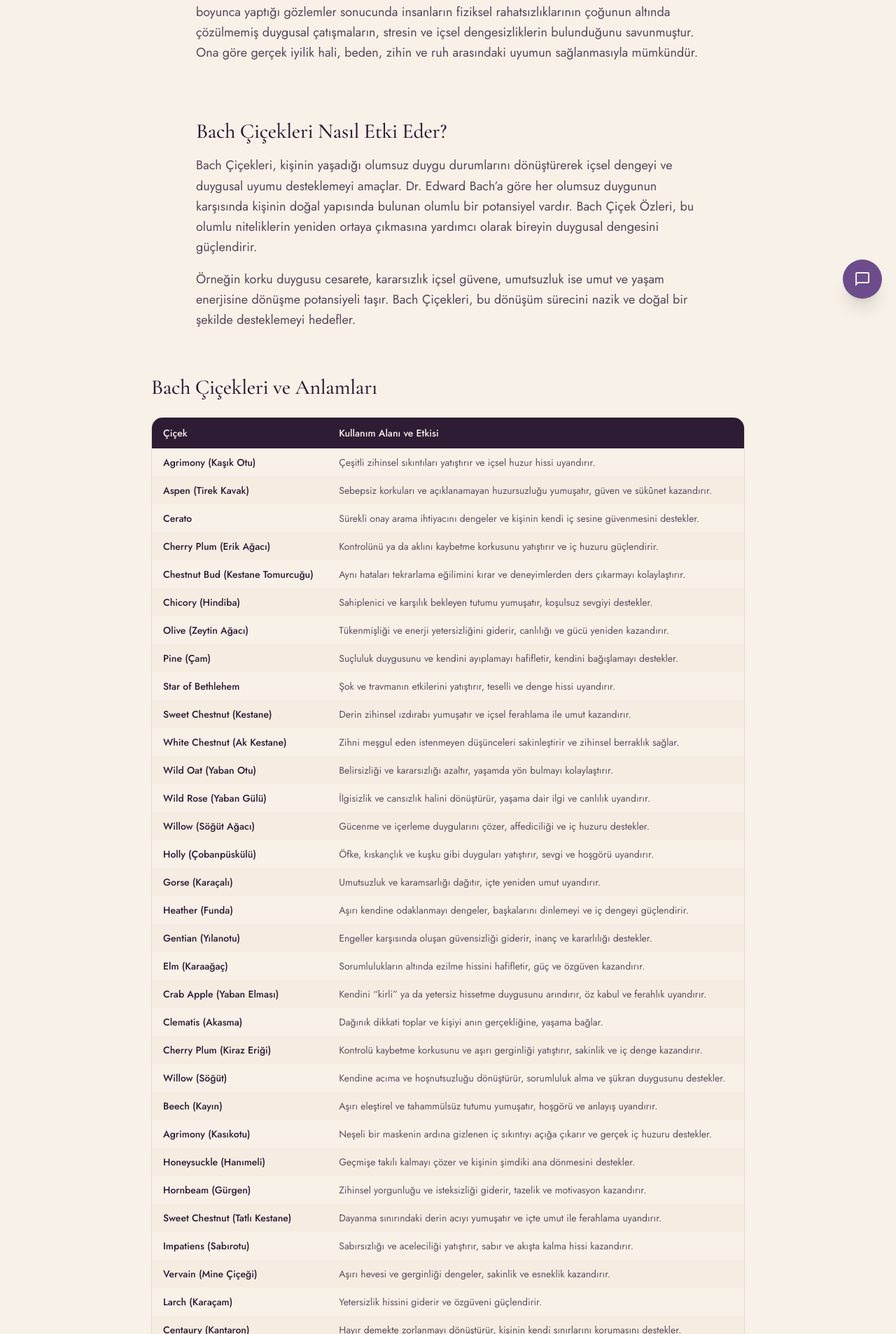
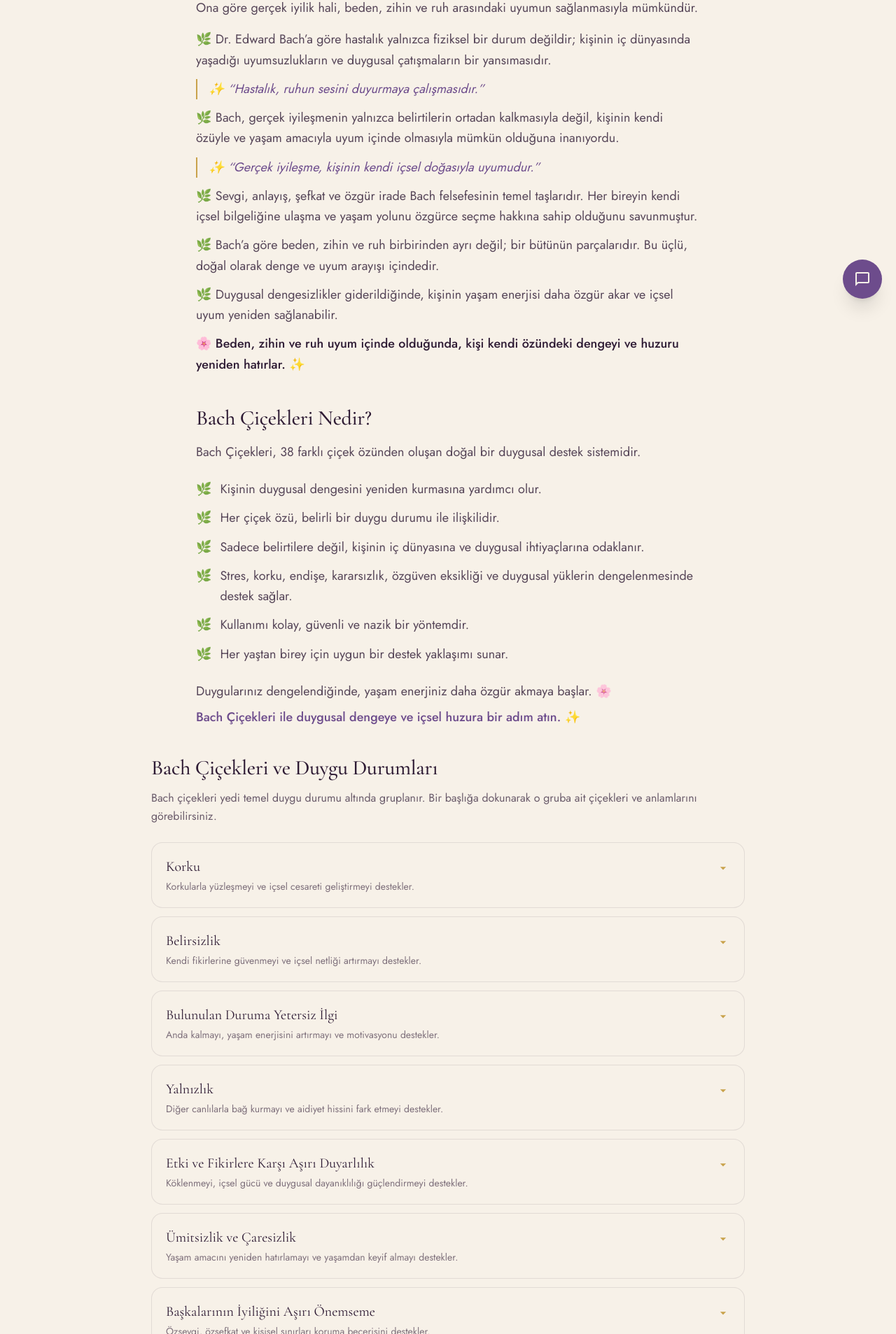
Before and after one commit to muhsinba/site-hale, a Next.js app: page /bach-cicekleri in a window 1280 px wide. Shown: the part 353-2260 px from the top of the page at 70% size. Built offline with nearby package versions, Linux system fonts and the light colour scheme.

Commit message:
Bach page: philosophy section, grouped flower accordion, tighter spacing

```diff
--- a/src/app/bach-cicekleri/page.tsx
+++ b/src/app/bach-cicekleri/page.tsx
@@ -30,15 +30,15 @@ export default function BachCicekleriPage() {
 
       <main className="bg-cream">
         {/* Hero */}
-        <section className="mx-auto max-w-3xl px-6 pt-16 pb-10 text-center md:pt-24">
+        <section className="mx-auto max-w-3xl px-6 pt-10 pb-4 text-center md:pt-14">
           <p className="mb-3 text-sm uppercase tracking-[0.2em] text-gold">
             Bütünsel Şifa
           </p>
-          <h1 className="text-4xl md:text-6xl">Bach Çiçekleri Nedir?</h1>
+          <h1 className="text-4xl md:text-6xl">Bach Çiçekleri ve Felsefesi</h1>
         </section>
 
         {/* Intro (real content) */}
-        <section className="mx-auto max-w-3xl px-6 pb-12">
+        <section className="mx-auto max-w-3xl px-6 pb-6">
           <p className="text-lg leading-relaxed text-plum/80">
             Bach Çiçekleri (Bach Flower Remedies), İngiliz doktor, bakteriyolog
             ve homeopat Dr. Edward Bach tarafından 1930’lu yıllarda geliştirilmiş
@@ -48,108 +48,207 @@ export default function BachCicekleriPage() {
             dengesizliklerin bulunduğunu savunmuştur. Ona göre gerçek iyilik
             hali, beden, zihin ve ruh arasındaki uyumun sağlanmasıyla mümkündür.
           </p>
+          <div className="mt-4 space-y-3 text-lg leading-relaxed text-plum/80">
+            <p>
+              🌿 Dr. Edward Bach’a göre hastalık yalnızca fiziksel bir durum
+              değildir; kişinin iç dünyasında yaşadığı uyumsuzlukların ve
+              duygusal çatışmaların bir yansımasıdır.
+            </p>
+            <p className="border-l-2 border-gold pl-4 italic text-purple">
+              ✨ “Hastalık, ruhun sesini duyurmaya çalışmasıdır.”
+            </p>
+            <p>
+              🌿 Bach, gerçek iyileşmenin yalnızca belirtilerin ortadan
+              kalkmasıyla değil, kişinin kendi özüyle ve yaşam amacıyla uyum
+              içinde olmasıyla mümkün olduğuna inanıyordu.
+            </p>
+            <p className="border-l-2 border-gold pl-4 italic text-purple">
+              ✨ “Gerçek iyileşme, kişinin kendi içsel doğasıyla uyumudur.”
+            </p>
+            <p>
+              🌿 Sevgi, anlayış, şefkat ve özgür irade Bach felsefesinin temel
+              taşlarıdır. Her bireyin kendi içsel bilgeliğine ulaşma ve yaşam
+              yolunu özgürce seçme hakkına sahip olduğunu savunmuştur.
+            </p>
+            <p>
+              🌿 Bach’a göre beden, zihin ve ruh birbirinden ayrı değil; bir
+              bütünün parçalarıdır. Bu üçlü, doğal olarak denge ve uyum arayışı
+              içindedir.
+            </p>
+            <p>
+              🌿 Duygusal dengesizlikler giderildiğinde, kişinin yaşam enerjisi
+              daha özgür akar ve içsel uyum yeniden sağlanabilir.
+            </p>
+            <p className="font-medium text-plum">
+              🌸 Beden, zihin ve ruh uyum içinde olduğunda, kişi kendi özündeki
+              dengeyi ve huzuru yeniden hatırlar. ✨
+            </p>
+          </div>
         </section>
 
-        {/* ===================================================================
-            TEXT SECTION TEMPLATE — duplicate this block for each new topic.
-            Replace the heading and paragraph(s) with your own content.
-            =================================================================== */}
-        <section className="mx-auto max-w-3xl px-6 py-8">
-          <h2 className="text-3xl text-plum">Bach Çiçekleri Nasıl Etki Eder?</h2>
+        <section className="mx-auto max-w-3xl px-6 py-5">
+          <h2 className="text-3xl text-plum">Bach Çiçekleri Nedir?</h2>
           <p className="mt-4 text-lg leading-relaxed text-plum/80">
-            Bach Çiçekleri, kişinin yaşadığı olumsuz duygu durumlarını
-            dönüştürerek içsel dengeyi ve duygusal uyumu desteklemeyi amaçlar.
-            Dr. Edward Bach’a göre her olumsuz duygunun karşısında kişinin doğal
-            yapısında bulunan olumlu bir potansiyel vardır. Bach Çiçek Özleri,
-            bu olumlu niteliklerin yeniden ortaya çıkmasına yardımcı olarak
-            bireyin duygusal dengesini güçlendirir.
+            Bach Çiçekleri, 38 farklı çiçek özünden oluşan doğal bir duygusal
+            destek sistemidir.
           </p>
-          <p className="mt-4 text-lg leading-relaxed text-plum/80">
-            Örneğin korku duygusu cesarete, kararsızlık içsel güvene, umutsuzluk
-            ise umut ve yaşam enerjisine dönüşme potansiyeli taşır. Bach
-            Çiçekleri, bu dönüşüm sürecini nazik ve doğal bir şekilde
-            desteklemeyi hedefler.
+          <ul className="mt-6 space-y-3 text-lg leading-relaxed text-plum/80">
+            {[
+              "Kişinin duygusal dengesini yeniden kurmasına yardımcı olur.",
+              "Her çiçek özü, belirli bir duygu durumu ile ilişkilidir.",
+              "Sadece belirtilere değil, kişinin iç dünyasına ve duygusal ihtiyaçlarına odaklanır.",
+              "Stres, korku, endişe, kararsızlık, özgüven eksikliği ve duygusal yüklerin dengelenmesinde destek sağlar.",
+              "Kullanımı kolay, güvenli ve nazik bir yöntemdir.",
+              "Her yaştan birey için uygun bir destek yaklaşımı sunar.",
+            ].map((item) => (
+              <li key={item} className="flex gap-3">
+                <span aria-hidden>🌿</span>
+                <span>{item}</span>
+              </li>
+            ))}
+          </ul>
+          <p className="mt-6 text-lg leading-relaxed text-plum/80">
+            Duygularınız dengelendiğinde, yaşam enerjiniz daha özgür akmaya
+            başlar. 🌸
+          </p>
+          <p className="mt-2 text-lg font-medium leading-relaxed text-purple">
+            Bach Çiçekleri ile duygusal dengeye ve içsel huzura bir adım atın. ✨
           </p>
         </section>
 
         {/* Bach flowers reference table */}
-        <section className="mx-auto max-w-4xl px-6 py-8">
-          <h2 className="text-3xl text-plum">Bach Çiçekleri ve Anlamları</h2>
-          <div className="mt-6 overflow-x-auto rounded-2xl border border-plum/10">
-            <table className="w-full border-collapse text-left text-sm">
-              <thead>
-                <tr className="bg-plum text-cream">
-                  <th className="px-4 py-3 font-medium">Çiçek</th>
-                  <th className="px-4 py-3 font-medium">Kullanım Alanı ve Etkisi</th>
-                </tr>
-              </thead>
-              <tbody>
-                {(
-                  [
-                    ["Agrimony (Kaşık Otu)", "Çeşitli zihinsel sıkıntıları yatıştırır ve içsel huzur hissi uyandırır."],
-                    ["Aspen (Tirek Kavak)", "Sebepsiz korkuları ve açıklanamayan huzursuzluğu yumuşatır, güven ve sükûnet kazandırır."],
-                    ["Cerato", "Sürekli onay arama ihtiyacını dengeler ve kişinin kendi iç sesine güvenmesini destekler."],
-                    ["Cherry Plum (Erik Ağacı)", "Kontrolünü ya da aklını kaybetme korkusunu yatıştırır ve iç huzuru güçlendirir."],
-                    ["Chestnut Bud (Kestane Tomurcuğu)", "Aynı hataları tekrarlama eğilimini kırar ve deneyimlerden ders çıkarmayı kolaylaştırır."],
-                    ["Chicory (Hindiba)", "Sahiplenici ve karşılık bekleyen tutumu yumuşatır, koşulsuz sevgiyi destekler."],
-                    ["Olive (Zeytin Ağacı)", "Tükenmişliği ve enerji yetersizliğini giderir, canlılığı ve gücü yeniden kazandırır."],
-                    ["Pine (Çam)", "Suçluluk duygusunu ve kendini ayıplamayı hafifletir, kendini bağışlamayı destekler."],
-                    ["Star of Bethlehem", "Şok ve travmanın etkilerini yatıştırır, teselli ve denge hissi uyandırır."],
-                    ["Sweet Chestnut (Kestane)", "Derin zihinsel ızdırabı yumuşatır ve içsel ferahlama ile umut kazandırır."],
-                    ["White Chestnut (Ak Kestane)", "Zihni meşgul eden istenmeyen düşünceleri sakinleştirir ve zihinsel berraklık sağlar."],
-                    ["Wild Oat (Yaban Otu)", "Belirsizliği ve kararsızlığı azaltır, yaşamda yön bulmayı kolaylaştırır."],
-                    ["Wild Rose (Yaban Gülü)", "İlgisizlik ve cansızlık halini dönüştürür, yaşama dair ilgi ve canlılık uyandırır."],
-                    ["Willow (Söğüt Ağacı)", "Gücenme ve içerleme duygularını çözer, affediciliği ve iç huzuru destekler."],
-                    ["Holly (Çobanpüskülü)", "Öfke, kıskançlık ve kuşku gibi duyguları yatıştırır, sevgi ve hoşgörü uyandırır."],
-                    ["Gorse (Karaçalı)", "Umutsuzluk ve karamsarlığı dağıtır, içte yeniden umut uyandırır."],
-                    ["Heather (Funda)", "Aşırı kendine odaklanmayı dengeler, başkalarını dinlemeyi ve iç dengeyi güçlendirir."],
-                    ["Gentian (Yılanotu)", "Engeller karşısında oluşan güvensizliği giderir, inanç ve kararlılığı destekler."],
-                    ["Elm (Karaağaç)", "Sorumlulukların altında ezilme hissini hafifletir, güç ve özgüven kazandırır."],
-                    ["Crab Apple (Yaban Elması)", "Kendini “kirli” ya da yetersiz hissetme duygusunu arındırır, öz kabul ve ferahlık uyandırır."],
-                    ["Clematis (Akasma)", "Dağınık dikkati toplar ve kişiyi anın gerçekliğine, yaşama bağlar."],
-                    ["Cherry Plum (Kiraz Eriği)", "Kontrolü kaybetme korkusunu ve aşırı gerginliği yatıştırır, sakinlik ve iç denge kazandırır."],
-                    ["Willow (Söğüt)", "Kendine acıma ve hoşnutsuzluğu dönüştürür, sorumluluk alma ve şükran duygusunu destekler."],
-                    ["Beech (Kayın)", "Aşırı eleştirel ve tahammülsüz tutumu yumuşatır, hoşgörü ve anlayış uyandırır."],
-                    ["Agrimony (Kasıkotu)", "Neşeli bir maskenin ardına gizlenen iç sıkıntıyı açığa çıkarır ve gerçek iç huzuru destekler."],
-                    ["Honeysuckle (Hanımeli)", "Geçmişe takılı kalmayı çözer ve kişinin şimdiki ana dönmesini destekler."],
-                    ["Hornbeam (Gürgen)", "Zihinsel yorgunluğu ve isteksizliği giderir, tazelik ve motivasyon kazandırır."],
-                    ["Sweet Chestnut (Tatlı Kestane)", "Dayanma sınırındaki derin acıyı yumuşatır ve içte umut ile ferahlama uyandırır."],
-                    ["Impatiens (Sabırotu)", "Sabırsızlığı ve aceleciliği yatıştırır, sabır ve akışta kalma hissi kazandırır."],
-                    ["Vervain (Mine Çiçeği)", "Aşırı hevesi ve gerginliği dengeler, sakinlik ve esneklik kazandırır."],
-                    ["Larch (Karaçam)", "Yetersizlik hissini giderir ve özgüveni güçlendirir."],
-                    ["Centaury (Kantaron)", "Hayır demekte zorlanmayı dönüştürür, kişinin kendi sınırlarını korumasını destekler."],
-                    ["Mimulus", "Bilinen korkuları ve çekingenliği yatıştırır, cesaret ve sükûnet kazandırır."],
-                    ["Walnut (Ceviz)", "Değişim ve yeni başlangıçlarda kişiyi dış etkilerden korur, uyum sağlamayı kolaylaştırır."],
-                    ["Mustard (Hardal)", "Nedeni belirsiz hüzün ve karamsarlığı dağıtır, içte aydınlık ve neşe uyandırır."],
-                    ["Water Violet (Su Menekşesi)", "Mesafeli ve yalnızlığa eğilimli tutumu yumuşatır, sıcaklık ve paylaşımı destekler."],
-                    ["Red Chestnut (Kızıl Kestane)", "Sevdikleri için duyulan aşırı kaygıyı yatıştırır, güven ve iç sükûnet kazandırır."],
-                    ["White Chestnut (Ak Kestane)", "Sürekli dönüp duran rahatsız edici düşünceleri sakinleştirir ve zihinsel dinginlik sağlar."],
-                    ["Rock Rose (Kaya Gülü)", "Yoğun korku, panik ve dehşet hissini yatıştırır, cesaret ve sükûnet kazandırır."],
-                    ["Wild Oat (Yaban Yulafı)", "Yaşam yönüne dair kararsızlığı giderir, amaç ve berraklık kazandırır."],
-                    ["Rock Water", "Aşırı katılığı ve kendine sertliği yumuşatır, esneklik ve içsel akışı destekler."],
-                    ["Wild Rose (Yaban Gülü)", "Teslimiyet ve isteksizlik halini dönüştürür, yaşama ilgi ve canlılık uyandırır."],
-                    ["Scleranthus", "Kararsızlığı ve ani ruh hali dalgalanmalarını dengeler, denge ve kararlılık kazandırır."],
-                    ["Star of Bethlehem (Akyıldız)", "Şok ve travmanın ardından gelen umutsuzluğu yatıştırır, teselli ve iç denge uyandırır."],
-                    ["Vine (Üzüm)", "Baskın ve hükmedici eğilimleri yumuşatır, anlayışlı ve ilham veren liderliği destekler."],
-                  ] as const
-                ).map(([name, meaning], i) => (
-                  <tr key={i} className="odd:bg-cream even:bg-cream-deep/40">
-                    <td className="px-4 py-2.5 align-top font-medium text-plum">
-                      {name}
-                    </td>
-                    <td className="px-4 py-2.5 align-top text-plum/75">
-                      {meaning}
-                    </td>
-                  </tr>
-                ))}
-              </tbody>
-            </table>
+        <section className="mx-auto max-w-4xl px-6 py-5">
+          <h2 className="text-3xl text-plum">Bach Çiçekleri ve Duygu Durumları</h2>
+          <p className="mt-3 leading-relaxed text-plum/70">
+            Bach çiçekleri yedi temel duygu durumu altında gruplanır. Bir başlığa
+            dokunarak o gruba ait çiçekleri ve anlamlarını görebilirsiniz.
+          </p>
+          <div className="mt-6 space-y-3">
+            {[
+              {
+                title: "Korku",
+                supports:
+                  "Korkularla yüzleşmeyi ve içsel cesareti geliştirmeyi destekler.",
+                flowers: [
+                  ["Aspen", "Sebebi bilinmeyen, açıklanamayan korkular ve huzursuzluk durumlarında destekleyicidir."],
+                  ["Cherry Plum", "Kontrolü kaybetme korkusu, taşkın duygular ve içsel baskı hissiyle ilişkilidir."],
+                  ["Mimulus", "Belirli korkular, fobiler ve günlük yaşamda tanımlanabilen endişelerle ilgilidir."],
+                  ["Rock Rose", "Yoğun panik, korku ve kriz anlarında yaşanan aşırı korku durumlarını temsil eder."],
+                  ["Red Chestnut", "Sevdiklerine yönelik aşırı endişe, koruma isteği ve kaygı durumlarında kullanılır."],
+                ],
+              },
+              {
+                title: "Belirsizlik",
+                supports:
+                  "Kendi fikirlerine güvenmeyi ve içsel netliği artırmayı destekler.",
+                flowers: [
+                  ["Cerato", "Kendi kararlarından sürekli şüphe eden, içsel güven eksikliği yaşayan kişilerle ilişkilidir."],
+                  ["Gentian", "Geçmiş hayal kırıklıkları ve başarısızlıklara takılarak motivasyon kaybı yaşayan kişiler için kullanılır."],
+                  ["Gorse", "Umudunu yitirmiş, çaresizlik hissi içinde olan ve yeniden deneme gücü bulmakta zorlanan bireyleri temsil eder."],
+                  ["Hornbeam", "Günlük yaşamı erteleme eğiliminde olan, zihinsel yorgunluk ve isteksizlik yaşayan kişilerle ilişkilidir."],
+                  ["Scleranthus", "İçsel kararsızlık yaşayan, iki seçenek arasında gidip gelen ve netlik bulmakta zorlanan kişiler için kullanılır."],
+                  ["Wild Oat", "Hayat yönünü belirlemekte zorlanan, hangi yöne ilerleyeceğini bilemeyen kişilerle ilişkilidir."],
+                ],
+              },
+              {
+                title: "Bulunulan Duruma Yetersiz İlgi",
+                supports:
+                  "Anda kalmayı, yaşam enerjisini artırmayı ve motivasyonu destekler.",
+                flowers: [
+                  ["Clematis", "Hayal dünyasında yaşayan, sık sık dalıp giden ve düş kuran kişileri temsil eder."],
+                  ["Chestnut Bud", "Deneyimlerinden yeterince ders alamayan ve aynı hataları tekrar eden kişiler için destekleyicidir."],
+                  ["Honeysuckle", "Geçmişe bağlı yaşayan, eski zamanları özleyen ve zihinsel olarak geçmişte kalan kişilerle ilişkilidir."],
+                  ["Olive", "Zihinsel ve fiziksel tükenmişlik, aşırı yorgunluk ve enerji düşüklüğü durumlarını temsil eder."],
+                  ["Mustard", "Sebepsiz görünen derin hüzün, ani gelen duygusal çökkünlük halleriyle ilişkilidir."],
+                  ["White Chestnut", "Zihinde sürekli tekrar eden düşünceler, zihinsel yoğunluk ve içsel gürültü durumlarında kullanılır."],
+                  ["Wild Rose", "Duygusal donukluk, ilgisizlik, isteksizlik ve yaşamdan vazgeçmişlik hissini temsil eder."],
+                ],
+              },
+              {
+                title: "Yalnızlık",
+                supports:
+                  "Diğer canlılarla bağ kurmayı ve aidiyet hissini fark etmeyi destekler.",
+                flowers: [
+                  ["Heather", "Sürekli konuşma ihtiyacı duyan, yalnız kalmakta zorlanan ve başkalarının ilgisini sürekli arayan kişileri temsil eder."],
+                  ["Impatiens", "Sabırsızlık, tahammülsüzlük ve alınganlık nedeniyle yalnız çalışmayı veya kendi başına olmayı tercih eden kişilerle ilişkilidir."],
+                  ["Water Violet", "Kendi iç dünyasında huzurlu, bağımsız, sessiz ve mesafeli kişileri temsil eder; yalnızlığı bilinçli olarak seçebilir, içsel dengeye önem verirler."],
+                ],
+              },
+              {
+                title: "Etki ve Fikirlere Karşı Aşırı Duyarlılık",
+                supports:
+                  "Köklenmeyi, içsel gücü ve duygusal dayanıklılığı güçlendirmeyi destekler.",
+                flowers: [
+                  ["Agrimony", "Dışarıdan neşeli ve güler yüzlü görünürken, iç dünyasında çatışmalar yaşayan ve sorunlarını gizlemeyi tercih eden kişileri temsil eder."],
+                  ["Centaury", "“Hayır” diyemeyen, başkalarının isteklerine kolayca boyun eğen ve kendi ihtiyaçlarını ihmal eden kişilerle ilişkilidir."],
+                  ["Holly", "Öfke, kıskançlık, güvensizlik ve kin gibi yoğun duygular yaşayan; temelinde sevgi eksikliği hissi bulunan kişiler için kullanılır."],
+                  ["Walnut", "Değişim dönemlerinde zorlanan, dış etkilere karşı hassas olan ve yeni koşullara uyum sağlamakta güçlük çeken kişileri temsil eder."],
+                ],
+              },
+              {
+                title: "Ümitsizlik ve Çaresizlik",
+                supports:
+                  "Yaşam amacını yeniden hatırlamayı ve yaşamdan keyif almayı destekler.",
+                flowers: [
+                  ["Crab Apple", "Kendinden hoşlanmama, öz eleştiri ve aşırı temizlik/takıntı eğilimleri olan kişilerle ilişkilidir."],
+                  ["Elm", "Sorumluluk duygusu yüksek olup geçici olarak tükenmişlik ve “yetersizlik” hissi yaşayan kişiler için kullanılır."],
+                  ["Larch", "Özgüven eksikliği yaşayan, kendini yetersiz hisseden ve denemekten çekinen kişilerle ilişkilidir."],
+                  ["Oak", "Görev bilinciyle sürekli mücadele eden, dinlenmeden çalışan ve asla pes etmeyen güçlü yapıya rağmen yorulan kişileri temsil eder."],
+                  ["Pine", "Kendini sürekli suçlayan, kontrol edemediği durumlar için bile sorumluluk hisseden kişilerle ilişkilidir."],
+                  ["Star of Bethlehem", "Şok, travma, ani kötü haberler ve yas süreçlerinde yaşanan duygusal etkiler için kullanılır."],
+                  ["Sweet Chestnut", "Yoğun çaresizlik, derin keder ve umutsuzluk hissinin zirve noktalarını temsil eder."],
+                ],
+              },
+              {
+                title: "Başkalarının İyiliğini Aşırı Önemseme",
+                supports:
+                  "Özsevgi, özşefkat ve kişisel sınırları koruma becerisini destekler.",
+                flowers: [
+                  ["Beech", "Hoşgörüsüz, eleştirel ve başkalarını kolayca yargılayan kişilerle ilişkilidir."],
+                  ["Chicory", "Sevgisini karşılık bekleyerek gösteren, sevdiklerini duygusal olarak kendine bağımlı hale getirme eğiliminde olan kişiler için kullanılır."],
+                  ["Rock Water", "Kendine karşı çok sert, mükemmeliyetçi, katı kurallara bağlı ve yaşamın keyiflerini kendine yasaklayan kişilerle ilişkilidir."],
+                  ["Vervain", "Fikirlerine güçlü şekilde bağlı, adalet duygusu yüksek, idealist ve aşırı tutkulu (bazen fanatikleşebilen) kişiler için kullanılır."],
+                  ["Vine", "Kontrolcü, yönlendirici, güçlü iradeli ve otoriter yapıda olan; liderlik gücünü baskın şekilde kullanan kişileri temsil eder."],
+                ],
+              },
+            ].map((g) => (
+              <details
+                key={g.title}
+                className="group rounded-2xl border border-plum/10 bg-cream p-5"
+              >
+                <summary className="flex cursor-pointer list-none items-start justify-between gap-4">
+                  <span>
+                    <span className="font-serif text-xl text-plum">{g.title}</span>
+                    <span className="mt-1 block text-sm text-plum/60">
+                      {g.supports}
+                    </span>
+                  </span>
+                  <svg
+                    viewBox="0 0 24 24"
+                    aria-hidden
+                    className="mt-1.5 h-5 w-5 shrink-0 fill-gold transition-transform group-open:rotate-180"
+                  >
+                    <path d="M7 10l5 5 5-5z" />
+                  </svg>
+                </summary>
+                <ul className="mt-4 space-y-3 border-t border-plum/10 pt-4">
+                  {g.flowers.map(([name, desc]) => (
+                    <li key={name} className="flex gap-3 text-plum/75">
+                      <span aria-hidden>🌿</span>
+                      <span>
+                        <span className="font-medium text-plum">{name}</span> — {desc}
+                      </span>
+                    </li>
+                  ))}
+                </ul>
+              </details>
+            ))}
           </div>
         </section>
 
         {/* Image gallery. To add/replace: drop a JPG in public/bach/ and add an
             entry below (and a credit in the "Görsel kaynakları" list further down). */}
-        <section className="mx-auto max-w-4xl px-6 py-8">
+        <section className="mx-auto max-w-4xl px-6 py-5">
           <h2 className="text-3xl text-plum">Görseller</h2>
           <div className="mt-6 grid gap-4 sm:grid-cols-2">
             {[
@@ -183,7 +282,7 @@ export default function BachCicekleriPage() {
         </section>
 
         {/* Video — short public-domain flower clip, self-hosted in public/bach/. */}
-        <section className="mx-auto max-w-4xl px-6 py-8">
+        <section className="mx-auto max-w-4xl px-6 py-5">
           <h2 className="text-3xl text-plum">Video</h2>
           <video
             className="mt-6 aspect-video w-full rounded-2xl bg-plum object-cover shadow-sm"
@@ -197,7 +296,7 @@ export default function BachCicekleriPage() {
         </section>
 
         {/* CTA */}
-        <section className="mx-auto max-w-3xl px-6 py-16 text-center">
+        <section className="mx-auto max-w-3xl px-6 py-10 text-center">
           <h2 className="text-3xl text-plum">Bir seans için hazır mısınız?</h2>
           <p className="mt-4 text-lg leading-relaxed text-plum/75">
             Size en uygun yolu birlikte bulalım.
```
